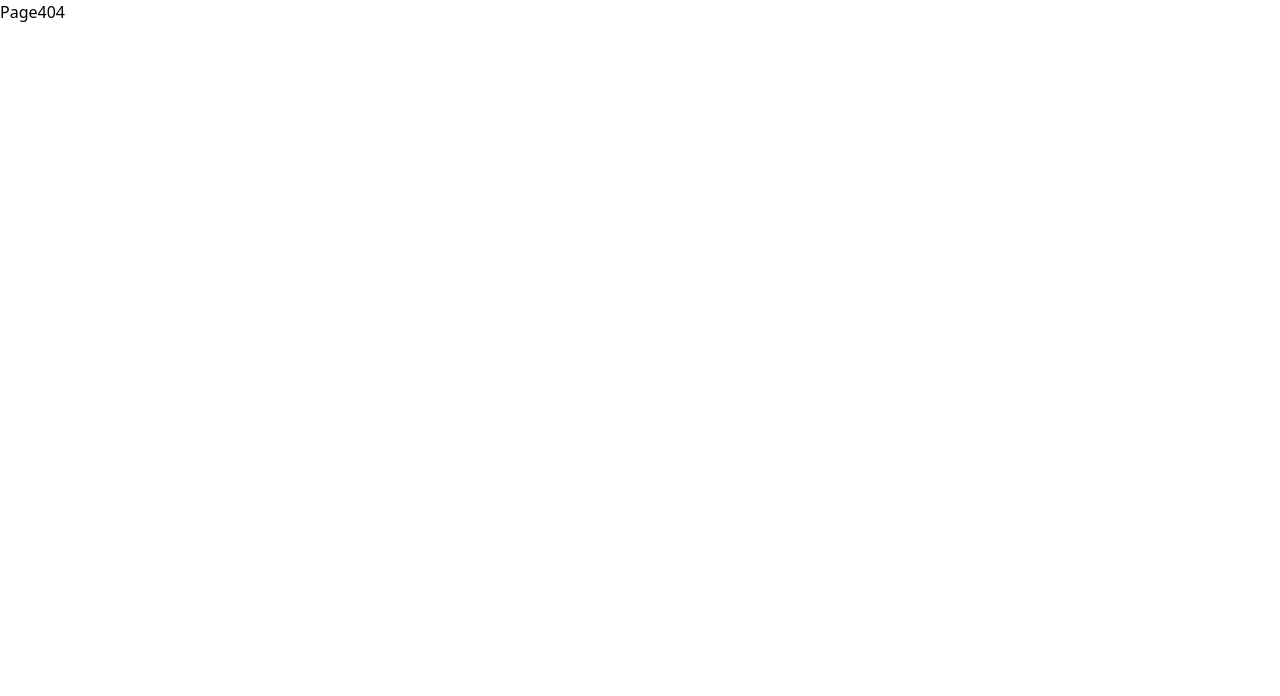
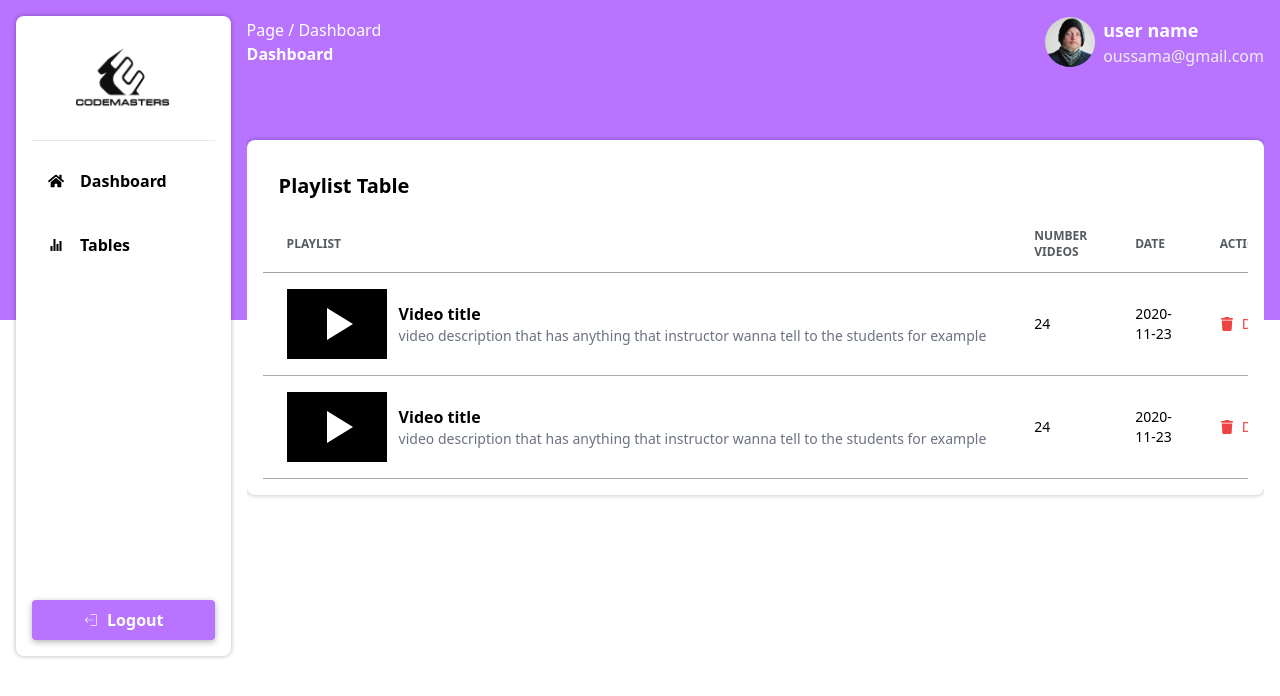
Before and after one commit to Oussamahaddi/CodeMasterHub, a React (Create React App) app in the folder frontend/: page /dashboard in a window 1280 px wide. Before the commit this address had no page. Shown: the top 696 px of the page. Built offline with nearby package versions, Linux system fonts and the light colour scheme; no server answers.

Commit message:
design dashboard page that show all playlist and videos

```diff
--- /dev/null
+++ b/frontend/src/components/Dashboard/AppartementTable.tsx
@@ -0,0 +1,83 @@
+import ReactPlayer from "react-player"
+import { FaTrash } from "react-icons/fa6";
+
+const BasicTable = () => {
+
+  return (
+    <>
+      <div>
+        <div className="my-4 bg-white rounded-lg p-4 shadow-[0_0_5px_0px] shadow-black/30">
+          <div className="p-4 text-xl font-semibold ">
+            <p>Playlist Table</p>
+          </div>
+          <div className="relative overflow-x-auto">
+            <table className="w-full text-sm text-left">
+              <thead className="text-xs uppercase text-[#555a61]">
+                <tr className="border-b border-[#a0a4ab]">
+                  <th scope="col" className="px-6 py-3">
+                    Playlist
+                  </th>
+                  <th scope="col" className="px-6 py-3">
+                    Number Videos
+                  </th>
+                  <th scope="col" className="px-6 py-3">
+                    DATE
+                  </th>
+                  <th scope="col" className="px-6 py-3">
+                    Action
+                  </th>
+                </tr>
+              </thead>
+              <tbody className="">
+                <tr className="border-b border-[#a7abb2] hover:bg-[#e9e9e9]">
+                  <th scope="row" className="px-6 py-4 font-medium whitespace-nowrap flex items-center ">
+                    <ReactPlayer url={'/assets/videos/video.mp4'} width={'100px'} height={'70px'}  light style={{background : 'black'}}/>
+                    <div className="ps-3">
+                      <div className="text-base font-semibold">Video title </div>
+                      <div className="font-normal text-gray-500 break-word">video description that has anything that instructor wanna tell to the students for example</div>
+                    </div>
+                  </th>
+                  <td className="px-6 py-4">
+                    24
+                  </td>
+                  <td className="px-6 py-4">
+                    2020-11-23
+                  </td>
+                  <td className="px-6 gap-6">
+                    {/* <button className="text-green-500">Edit</button> */}
+                    <button className="text-red-500 flex items-center gap-2">
+                      <FaTrash /> Delete
+                    </button>
+                  </td>
+                </tr>
+                <tr className="border-b border-[#a7abb2] hover:bg-[#e9e9e9]">
+                  <th scope="row" className="px-6 py-4 font-medium whitespace-nowrap flex items-center ">
+                    <ReactPlayer url={'/assets/videos/video.mp4'} width={'100px'} height={'70px'}  light style={{background : 'black'}}/>
+                    <div className="ps-3">
+                      <div className="text-base font-semibold">Video title </div>
+                      <div className="font-normal text-gray-500 break-word">video description that has anything that instructor wanna tell to the students for example</div>
+                    </div>
+                  </th>
+                  <td className="px-6 py-4">
+                    24
+                  </td>
+                  <td className="px-6 py-4">
+                    2020-11-23
+                  </td>
+                  <td className="px-6 gap-6">
+                    {/* <button className="text-green-500">Edit</button> */}
+                    <button className="text-red-500 flex items-center gap-2">
+                      <FaTrash /> Delete
+                    </button>
+                  </td>
+                </tr>
+              </tbody>
+            </table>
+          </div>
+        </div>
+      </div>
+    </>
+  )
+}
+
+export default BasicTable
--- /dev/null
+++ b/frontend/src/components/Dashboard/HeaderDash.tsx
@@ -0,0 +1,23 @@
+import React from 'react'
+
+const HeaderDash = () => {
+  return (
+    <div className='flex justify-between items-center w-full text-white mb-10'>
+      <div>
+        <span>Page / Dashboard</span>
+        <p className='font-semibold'>Dashboard</p>
+      </div>
+      <div className='flex gap-2 items-center'>
+        <div className=''>
+          <img src='/assets/courses/prof.png' alt="" className='w-[50px] aspect-square rounded-full'/>
+        </div>
+        <div>
+          <span className='text-lg font-semibold'>user name</span>
+          <p className='text-[#eee]'>oussama@gmail.com</p>
+        </div>
+      </div>
+    </div>
+  )
+}
+
+export default HeaderDash
--- /dev/null
+++ b/frontend/src/components/Dashboard/SideBar.tsx
@@ -0,0 +1,37 @@
+import { FaHome } from "react-icons/fa";
+import { IoIosStats } from "react-icons/io";
+import { CiLogout } from "react-icons/ci";
+import { Link } from 'react-router-dom';
+import { DARKPURPLE } from "../../styles/Color";
+
+const SideBar = () => {
+
+  return (
+    <div className={`w-64 bg-white rounded-lg text-black font-semibold h-5/6 p-4 flex flex-col justify-between items-center shadow-[0_0_5px] shadow-black/30`}>
+      <div className='flex flex-col gap-4 w-full items-center'>
+        <img src="/assets/logo.png" alt="" className='w-24 my-4'/>
+        <hr className='w-full ' />
+        <div className='flex flex-col gap-4 w-full'>
+          <div className={`p-2 rounded flex items-center gap-2 hover:bg-[${DARKPURPLE}] hover:text-white`}>
+            <div className='p-2 rounded'>
+              <FaHome />
+            </div>
+            <Link to="">Dashboard</Link>
+          </div>
+          <div className={`p-2 rounded flex items-center gap-2 hover:bg-[${DARKPURPLE}] hover:text-white`}>
+            <div className={`p-2 rounded`}>
+              <IoIosStats />
+            </div>
+            <Link to="">Tables</Link>
+          </div>
+        </div>
+      </div>
+      <div className='p-2 rounded flex justify-center text-white items-center gap-2 bg-[#B873FF] w-full hover:bg-[#FC72FF] shadow-[0px_2px_6px_0px_rgba(0,0,0,.3)]'>
+        <CiLogout />
+        <button>Logout</button>
+      </div>
+    </div>
+  )
+}
+
+export default SideBar
--- a/frontend/src/components/Layout/index.tsx
+++ b/frontend/src/components/Layout/index.tsx
@@ -8,18 +8,16 @@ import PathConstant from "../../routes/PathConstant"
 const Layout = () => {
   let location = useLocation();
   let param = useParams()
-  console.log(param.id);
-
 
   return (
     <div>
-      {location.pathname !== `${PathConstant.COURSES}/${param.id}/playlist` && <Header />}
+      {!(location.pathname === `${PathConstant.COURSES}/${param.id}/playlist` || location.pathname === PathConstant.DASHBOARD) && <Header />}
       <main>
         <Suspense fallback={<LoadingSpin />}>
           <Outlet />
         </Suspense>
       </main>
-      { !(location.pathname === PathConstant.AUTH || location.pathname === `${PathConstant.COURSES}/${param.id}/playlist`)  &&  <Footer />}
+      {!(location.pathname === PathConstant.AUTH || location.pathname === `${PathConstant.COURSES}/${param.id}/playlist` || location.pathname === PathConstant.DASHBOARD) && <Footer />}
     </div>
   )
 }
--- a/frontend/src/components/Partials/Header.tsx
+++ b/frontend/src/components/Partials/Header.tsx
@@ -18,8 +18,8 @@ const routes = [
     path : "/pricing"
   },
   {
-    name : "Contact",
-    path : "/contact"
+    name : "Dashboard",
+    path : "/dashboard"
   },
 ]
 
--- /dev/null
+++ b/frontend/src/pages/Dashboard.tsx
@@ -0,0 +1,18 @@
+import BasicTable from "../components/Dashboard/AppartementTable";
+import HeaderDash from "../components/Dashboard/HeaderDash";
+import SideBar from "../components/Dashboard/SideBar";
+
+const Dashboard = () => {
+
+  return (
+    <div className="h-screen overflow-hidden flex gap-4 p-4 bg-gradient-to-b from-[#B873FF] from-40% to-white to-30% ">
+      <SideBar />
+      <div className="w-full h-screen flex flex-col gap-4 overflow-y-auto no-scrollbar">
+        <HeaderDash />
+        <BasicTable />
+      </div>
+    </div>
+  );
+};
+
+export default Dashboard
--- a/frontend/src/pages/Playlist.tsx
+++ b/frontend/src/pages/Playlist.tsx
@@ -3,7 +3,7 @@ import ReactPlayer from 'react-player'
 import { NavLink } from 'react-router-dom'
 import PathConstant from '../routes/PathConstant'
 
-const arr = [1,2,3,4,5,6,7,8,9,10,11,12,13,14,15,16,17,18,19,20,21,22,23,24,25,26,27,28,29,30]
+const arr = [1,2,3,4,5,6,7,8,9,10]
 
 const Playlist = () => {
   return (
@@ -18,14 +18,14 @@ const Playlist = () => {
           {
             arr.map((video, index) => (
               <div className='flex items-center gap-2 px-2 transition-all bg-white duration-100 ease-linear hover:bg-[#B873FF] hover:text-white'>
-                <ReactPlayer url={"/assets/videos/video.mp4"} width={100} height={80}/>
+                <ReactPlayer url={"/assets/videos/video.mp4"} width={100} height={80} pip/>
                 <p>Title of this video</p>
               </div>
             ))
           }
         </div>
         <div className='w-full'>
-          <ReactPlayer url={"/assets/videos/video.mp4"} width={'100%'} height={'100%'} controls/>
+          <ReactPlayer url={"/assets/videos/video.mp4"} width={'100%'} height={'100%'} controls />
         </div>
       </div>
     </div>
--- a/frontend/src/routes/PathConstant.tsx
+++ b/frontend/src/routes/PathConstant.tsx
@@ -2,7 +2,8 @@ const PathConstant = {
   HOME : "/",
   COURSES : '/courses',
   AUTH : "/auth",
-  PRICING : '/pricing'
+  PRICING : '/pricing',
+  DASHBOARD : '/dashboard'
 }
 
 export default PathConstant;
--- a/frontend/src/routes/index.tsx
+++ b/frontend/src/routes/index.tsx
@@ -6,6 +6,7 @@ const Courses = lazy(() => import("../pages/Courses"))
 const Pricing = lazy(() => import("../pages/Pricing"))
 const CourseDetails = lazy(() => import("../pages/CourseDetails"))
 const PlayList = lazy(() => import("../pages/Playlist"))
+const Dashboard = lazy(() => import("../pages/Dashboard"))
 const Auth = lazy(() => import("../pages/Auth/Auth"))
 
 interface RouterTypeT {
@@ -37,6 +38,10 @@ const routes : RouterTypeT[] = [
   {
     path : PathConstant.PRICING,
     element : <Pricing />
+  },
+  {
+    path : PathConstant.DASHBOARD,
+    element : <Dashboard />
   }
 ]
 
```
